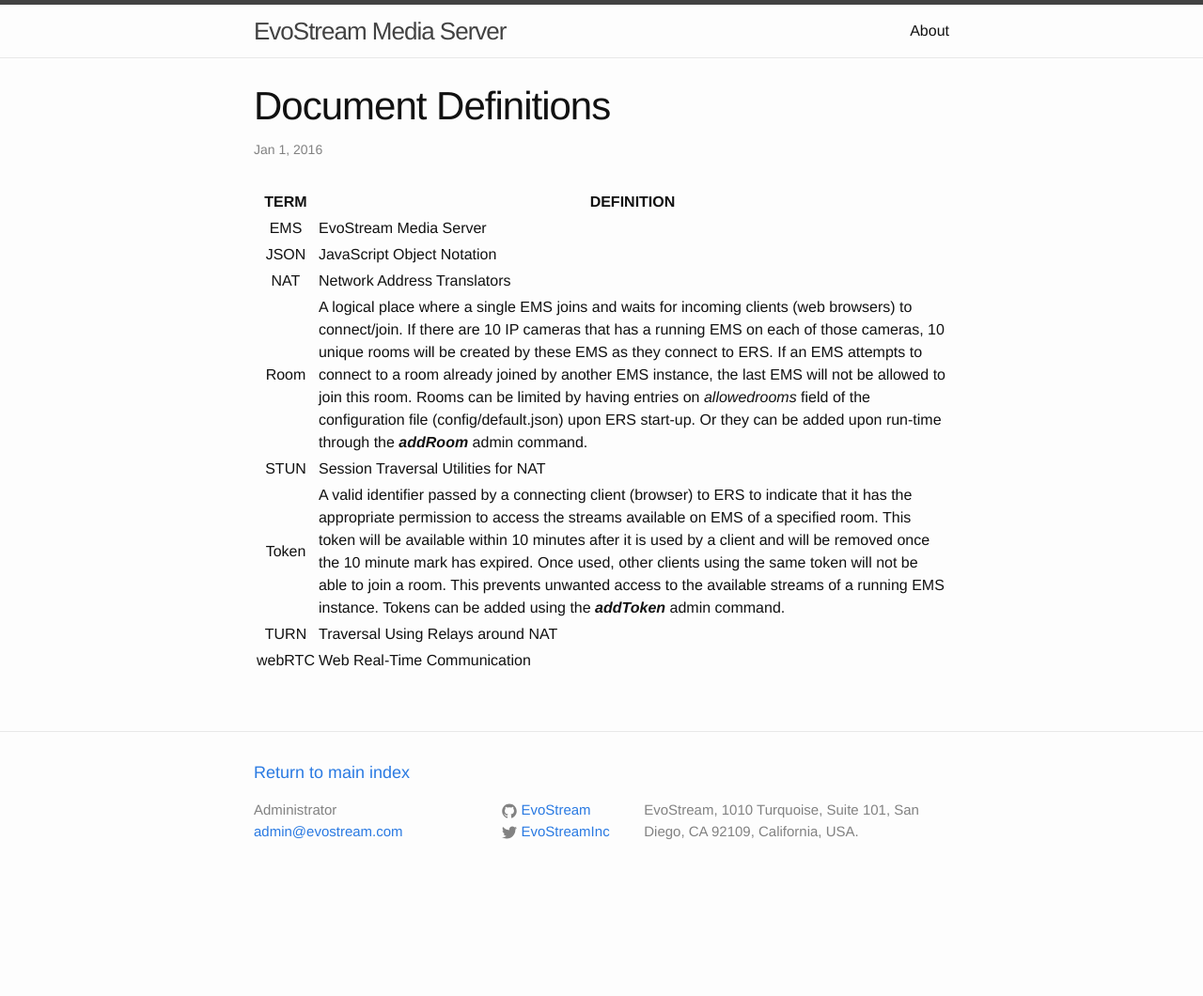
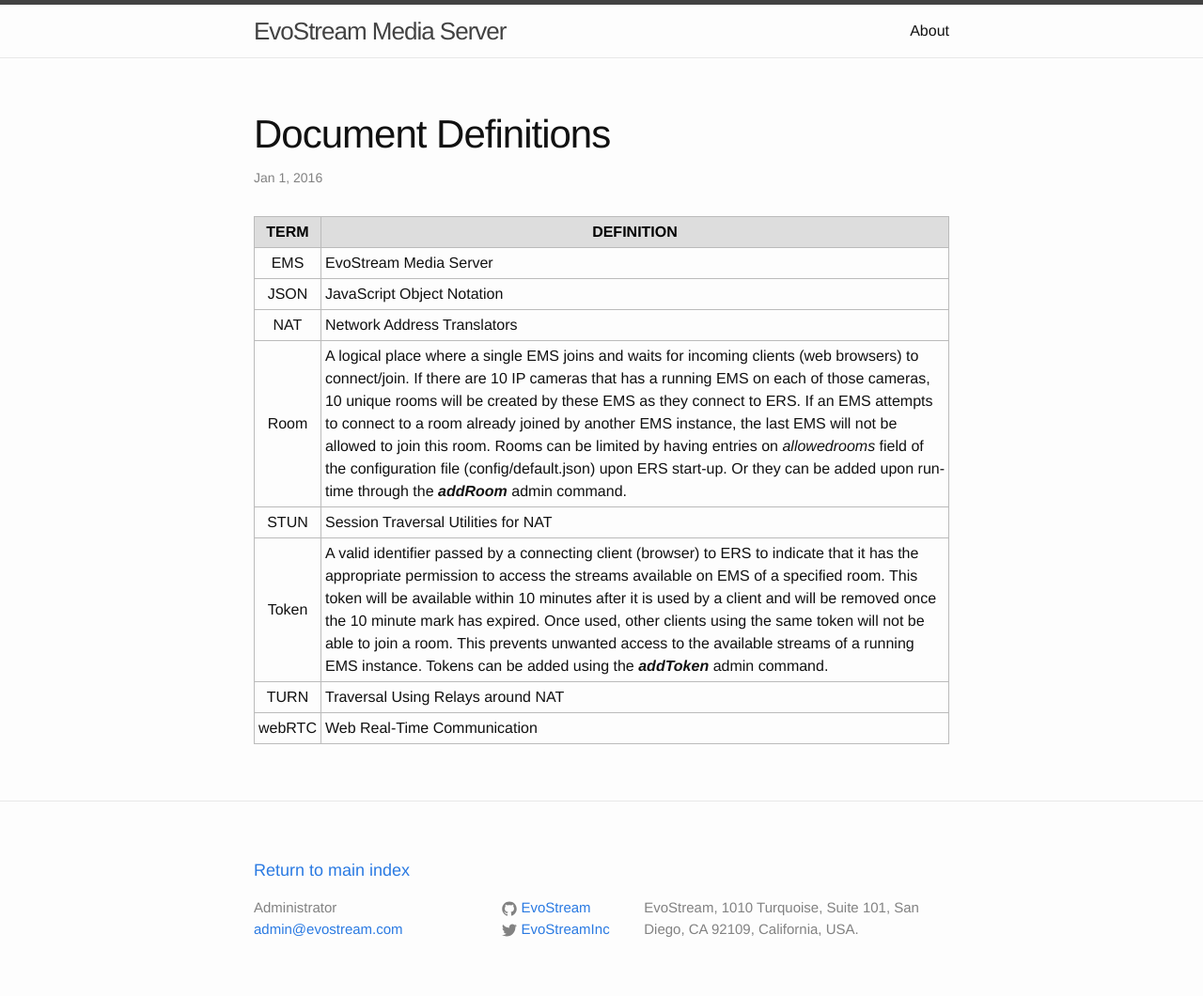
Before and after one commit to EvoStream/ers_user_guide, a Jekyll site: the page built from _posts/2016-01-01-document_definitions.md, in a window 1280 px wide. Shown: the whole page at 94% size. Built offline with Jekyll 4.4.1, drawn with Linux system fonts in a browser that asks for light colours; before the commit the page ends 956 px from its top, so only the background shows below that.

Commit message:
Adjust css for tables and headings

```diff
--- a/_sass/_base.scss
+++ b/_sass/_base.scss
@@ -83,6 +83,7 @@ li {
  */
 h1, h2, h3, h4, h5, h6 {
     font-weight: $base-font-weight;
+    margin-top: 30px;
 }
 
 
@@ -151,6 +152,23 @@ pre {
 }
 
 
+/**
+ * Tables
+ */
+table, td,th {
+    border: 1px solid #bbb;
+    padding: 4px;
+}
+table {
+    border-collapse: collapse;
+    margin-bottom: 20px;
+}
+th {
+    background-color: #ddd;
+    color: black;
+}
+
+
 
 /**
  * Wrapper
```
Also changed, not shown: _posts/2016-01-01-configuration.md (line endings or trailing spaces).
